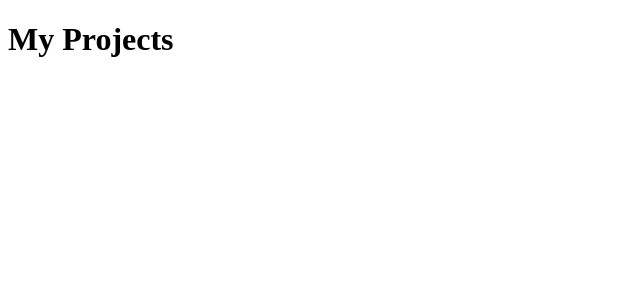
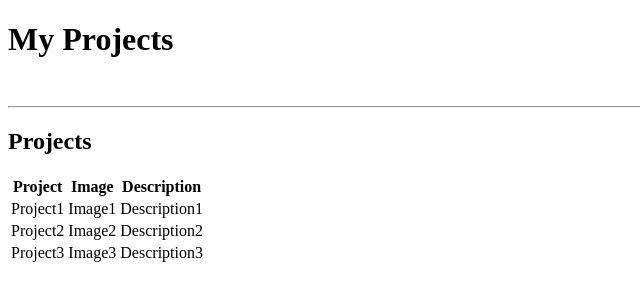
Before and after one commit to farahs0/HTMLFirstLesson, a plain HTML site: page pages/projects.html in a window 1280 px wide. Shown: the whole page, without its empty margins (0-640 px from the left). Drawn offline with Linux system fonts and the light colour scheme.

Commit message:
Step 6 added Table to projects file

```diff
--- a/pages/projects.html
+++ b/pages/projects.html
@@ -6,7 +6,46 @@
     <title>Projects</title>
 </head>
 <body>
+<main>
     <h1>My Projects</h1>
+    <br>
+    <hr>
+    <h2>Projects</h2>
 
+<table>
+    <thead>
+<tr>
+<th>Project</th>
+<th>Image</th>
+<th>Description</th>
+
+</tr>
+    </thead>
+
+    <tbody>
+
+<tr>
+<td>Project1</td>
+<td>Image1</td>
+<td>Description1</td>
+</tr>
+
+<tr>
+
+<td>Project2</td>
+<td>Image2</td>
+<td>Description2</td>
+</tr>
+
+<tr>
+<td>Project3</td>
+<td>Image3</td>
+<td>Description3</td>
+</tr>
+
+
+
+</table>
+</main>
 </body>
 </html>
```
